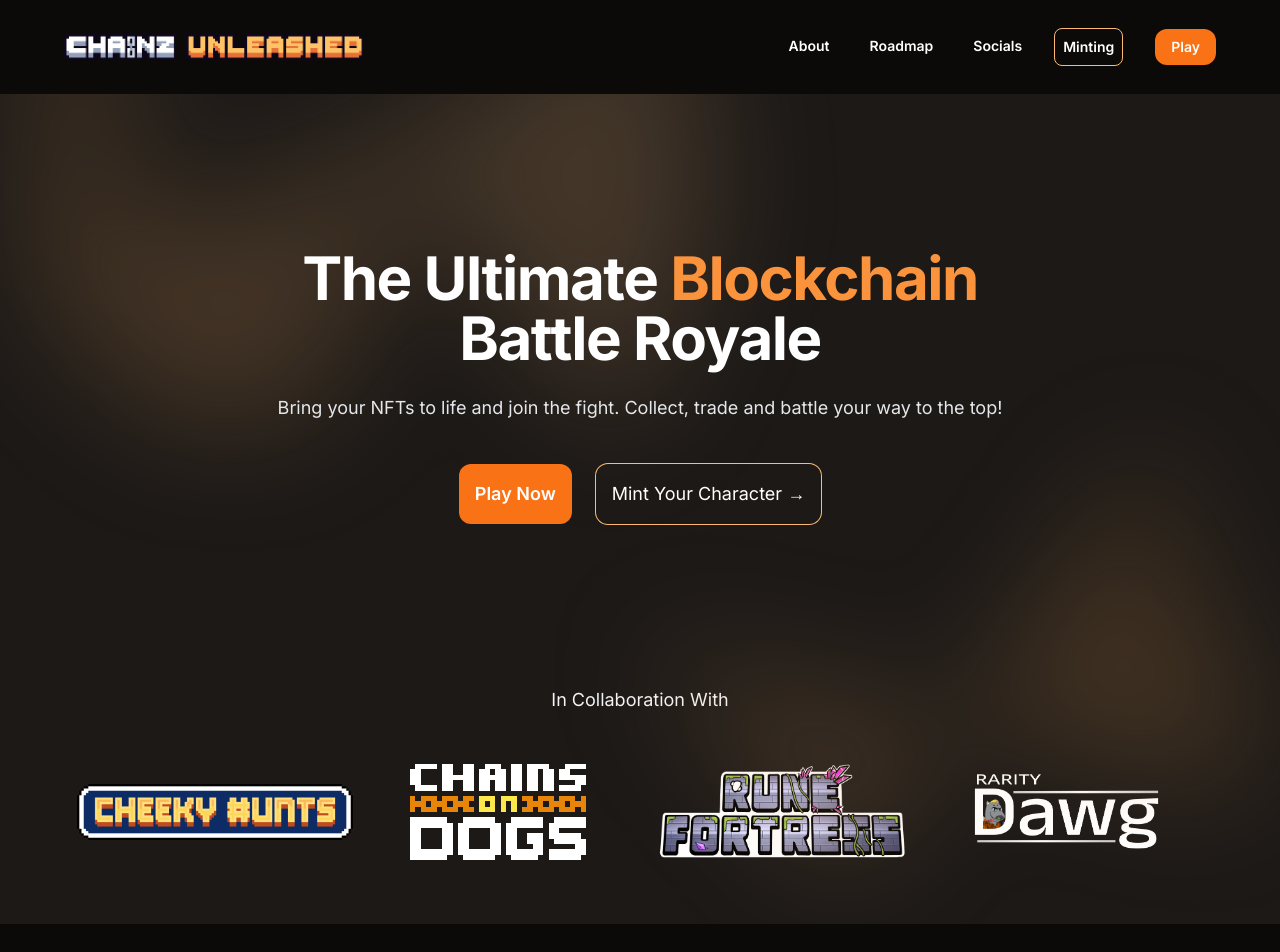
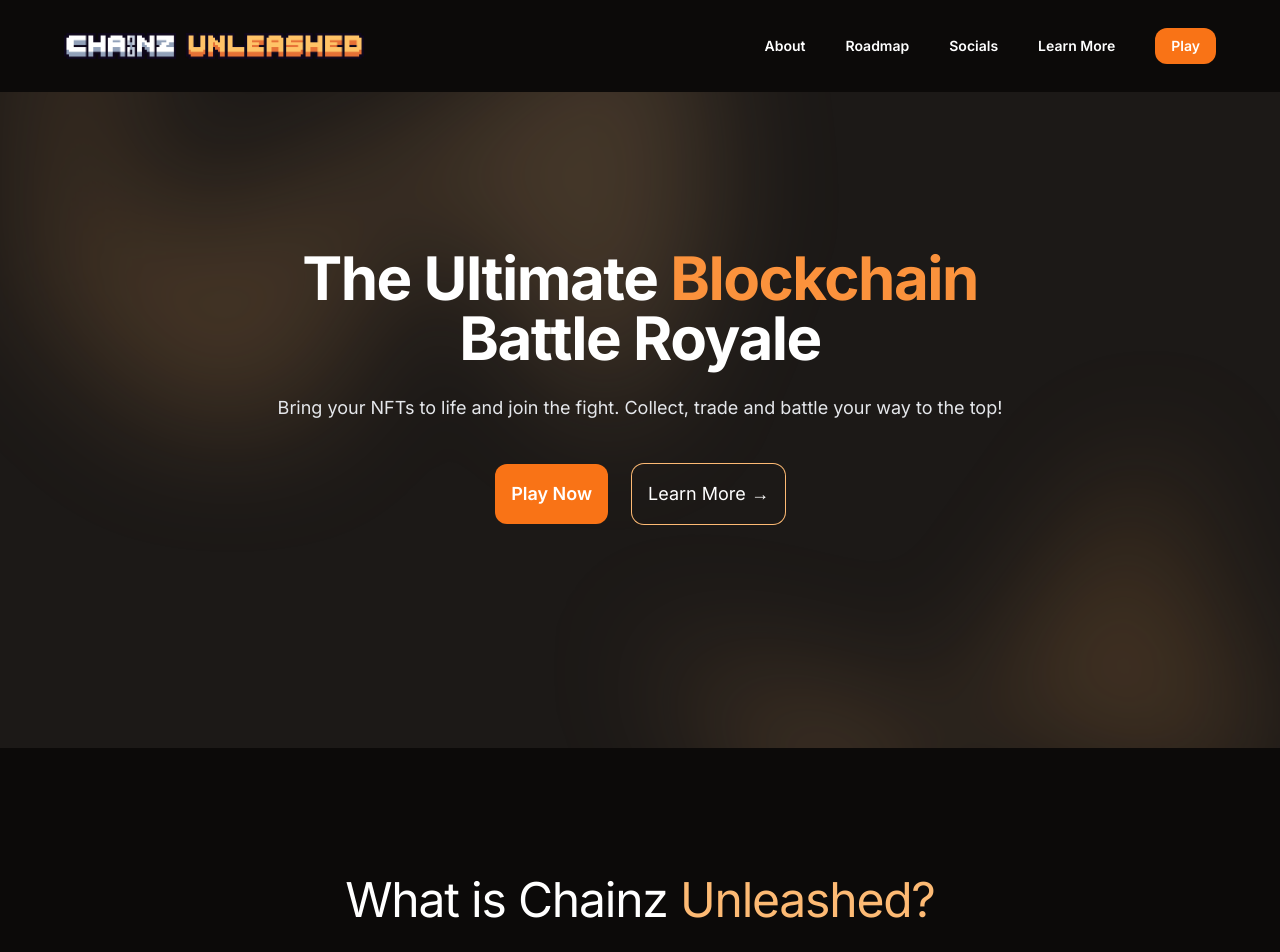
Before and after one commit to brodiecc/chainz-unleashed-website, a Next.js app: page / in a window 1280 px wide. Shown: the top 952 px of the page. Built offline with nearby package versions, Linux system fonts and the light colour scheme.

Commit message:
Removed references to partners and minting

```diff
--- a/src/components/Header.tsx
+++ b/src/components/Header.tsx
@@ -18,7 +18,7 @@
   // { name: "FAQ", href: "#faq" },
   // { name: "News", href: "#news" },
   { name: "Socials", href: "#socials" },
-  { name: "Minting", href: "/mint" },
+  { name: "Learn More", href: "/mint" },
 ];
 
 type MobileNavLinkProps = {
--- a/src/components/Hero.tsx
+++ b/src/components/Hero.tsx
@@ -73,7 +73,7 @@
                     href="/mint"
                     className="sm:p-4 sm:text-lg"
                   >
-                    Mint Your Character <span aria-hidden="true">&nbsp;→</span>
+                    Learn More <span aria-hidden="true">&nbsp;→</span>
                   </Button>
                 </div>
               </div>
@@ -92,7 +92,7 @@
             />
           </div>
         </div>
-        <div className="flex flex-col items-center">
+        {/* <div className="flex flex-col items-center">
           <p className="mb-12 text-lg leading-8 text-gray-100">
             In Collaboration With
           </p>
@@ -116,7 +116,7 @@
               </div>
             ))}
           </div>
-        </div>
+        </div> */}
       </Container>
     </div>
   );
```
